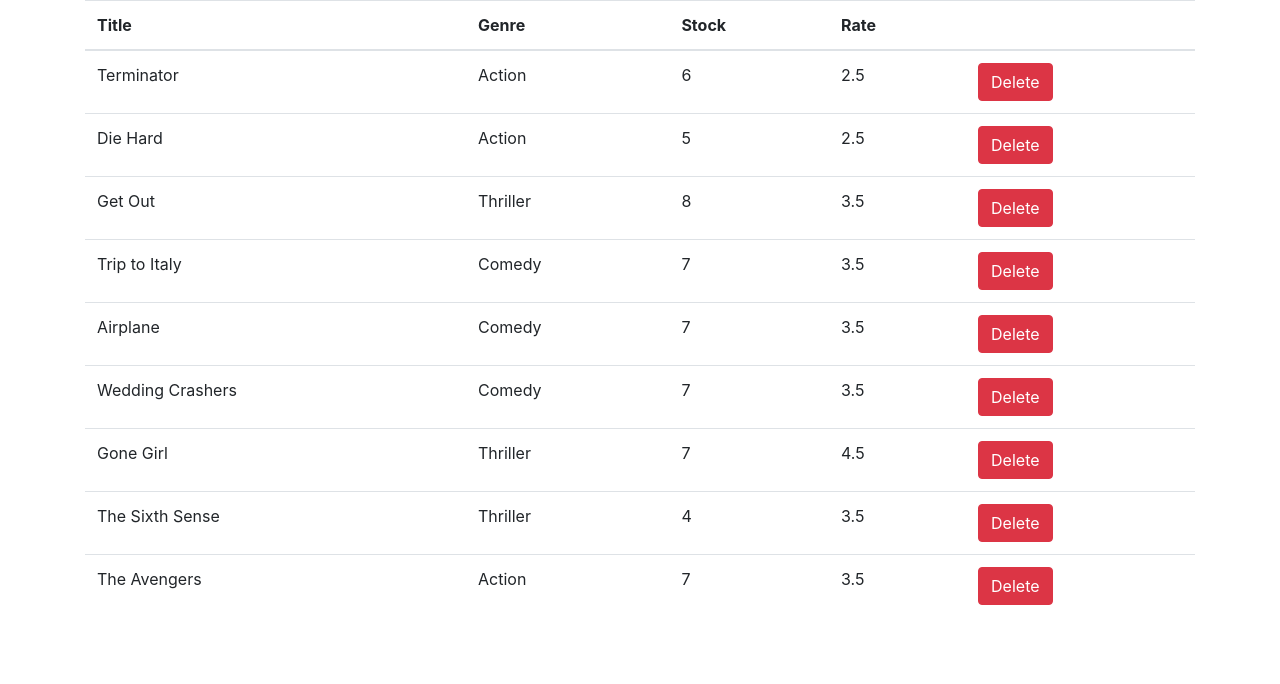
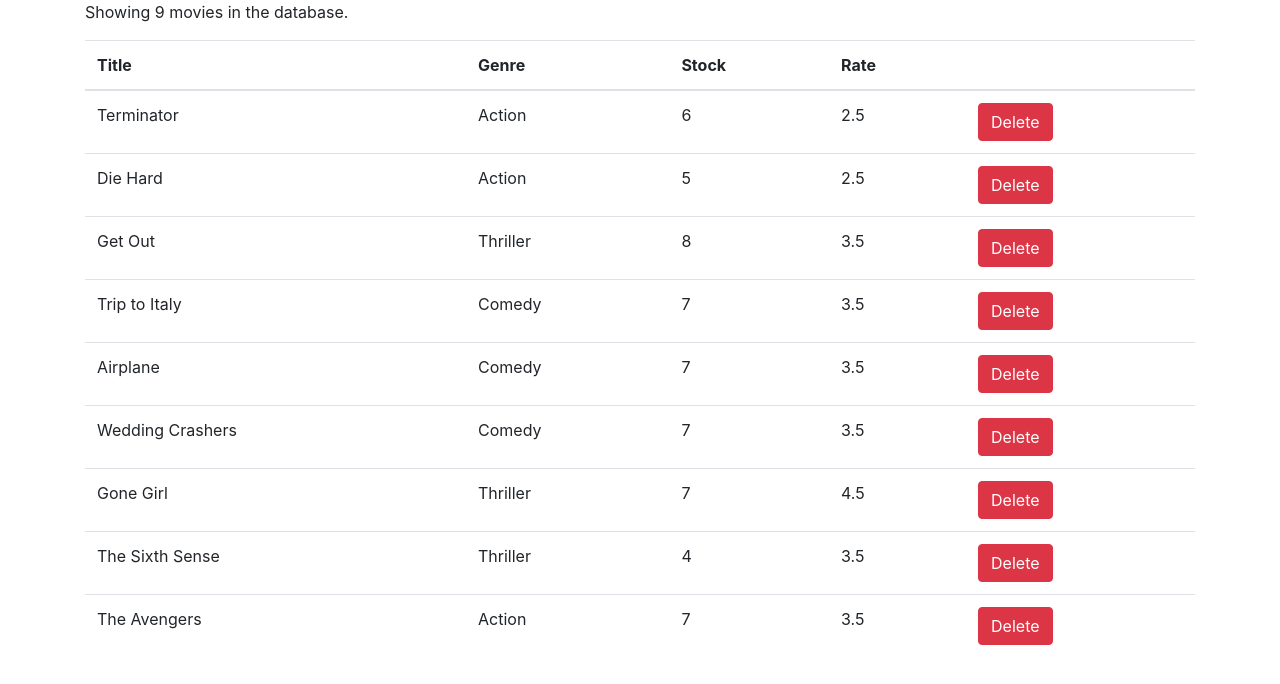
Before and after one commit to mandanakhademi/React-Vidly, a React (Create React App) app: page / in a window 1280 px wide. Shown: the top 684 px of the page. Built offline with nearby package versions, Linux system fonts and the light colour scheme.

Commit message:
display a message to indicate number of movies

```diff
--- a/src/components/movies.jsx
+++ b/src/components/movies.jsx
@@ -12,7 +12,14 @@
   };
 
   render() {
-    return <table className="table">
+    const { length: count } = this.state.movies;
+
+    if (count === 0) return <p>There are no movies in the database.</p>;
+
+    return (
+      <React-fragment>
+        <p>Showing {count} movies in the database.</p>
+        <table className="table">
           <thead>
             <tr>
               <th>Title</th>
@@ -36,6 +43,10 @@
           </tbody>
         </table>
 
+      </React-fragment>
+    );
+
+
 
 
 
```
Lines whose indentation alone changed are shown as unchanged.
